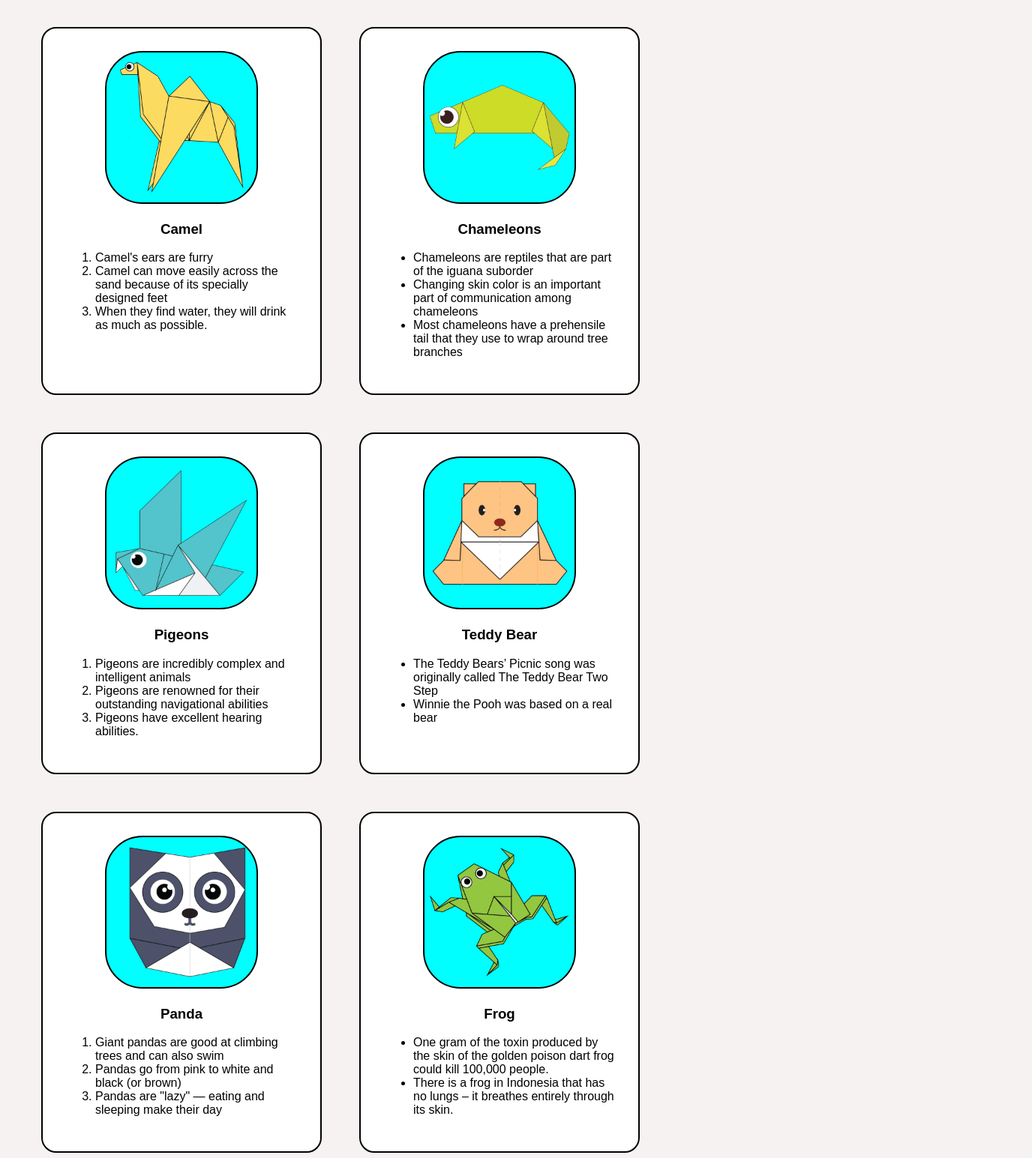
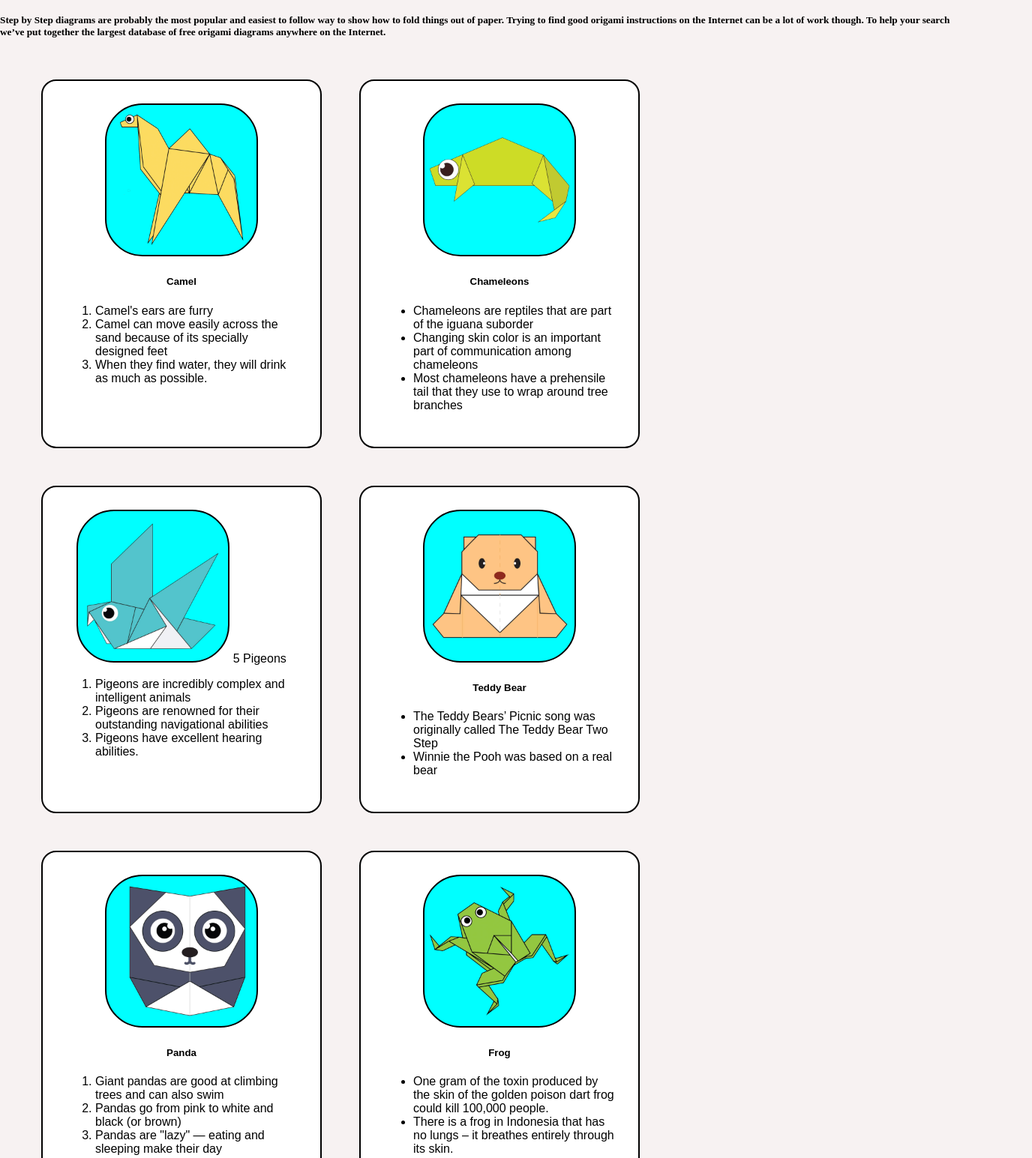
Before and after one commit to piyushbaghele/project-52, a plain HTML site: page index.html in a window 1280 px wide. Shown: the part 677-2222 px from the top of the page at 75% size, 1376 px wide, since content can reach past the window. Drawn offline with Linux system fonts and the light colour scheme.

Commit message:
Update index.html

```diff
--- a/index.html
+++ b/index.html
@@ -20,18 +20,18 @@
     <p>
       Origami Instructions and Diagrams
     </p>
-    <h3><br>
+    <h5><br>
     Step by Step diagrams are probably the most popular and easiest to follow way to show how to fold things out of paper.
     Trying to find good origami instructions on the Internet can be a lot of work though. To help your search we’ve put
     together the largest database of free origami diagrams anywhere on the Internet.
-    </h3>
+    </h5>
 </div>
 
 <div class ="grid">
     <div class ="origami">
         <center>
         <a href ="http://origami.me/camel/"><img src="camel.png" width="200px" height="200px"></a>
-        <h3> Camel </h3>
+        <h5> Camel </h5>
         </center>
         <p>
             <ol>
@@ -44,7 +44,7 @@
     <div class="origami">
         <center>
         <a href="http://origami.me/chameleon/"><img src="chameleon.png" width="200px" height="200px"></a>
-        <h3> Chameleons </h3>
+        <h5> Chameleons </h5>
         </center>
         <p>
             <ul>
@@ -57,7 +57,7 @@
     <div class="origami">
         <center>
         <a href="http://origami.me/pigeon/"><img src="pigeon.png" width="200px" height="200px"></a>
-        <h3> Pigeons </h3>
+        <h>5 Pigeons </h5>
         </center>
         <p>
         <ol>
@@ -70,7 +70,7 @@
     <div class="origami">
         <center>
         <a href="http://origami.me/teddy-bear/"><img src="teddy.png" width="200px" height="200px"></a>
-        <h3> Teddy Bear </h3>
+        <h5> Teddy Bear </h5>
         </center>
         <p>
         <ul>
@@ -85,7 +85,7 @@
     <div class="origami">
         <center>
             <a href="http://origami.me/panda/"><img src="panda.png" width="200px" height="200px"></a>
-            <h3> Panda </h3>
+            <h5> Panda </h5>
         </center>
         <p>
         <ol>
@@ -98,7 +98,7 @@
     <div class="origami">
         <center>
             <a href ="http://origami.me/traditional-frog/"><img src="frog.png" width="200px" height="200px"></a>
-            <h3> Frog </h3>
+            <h5> Frog </h5>
         </center>
         <p>
         <ul>
@@ -111,7 +111,7 @@
     <div class="origami">
         <center>
             <a href="http://origami.me/flying-cicada/"><img src="cicada.png" width="200px" height="200px"></a>
-            <h3> Cicada </h3>
+            <h5> Cicada </h5>
         </center>
         <p>
         <ul>
@@ -123,7 +123,7 @@
     <div class="origami">
         <center>
            <a href="http://origami.me/puppy/"><img src="dog.png" width="200px" height="200px"></a>
-            <h3> Dogs </h3>
+            <h5> Dogs </h5>
         </center>
         <p>
         <ol>
```
